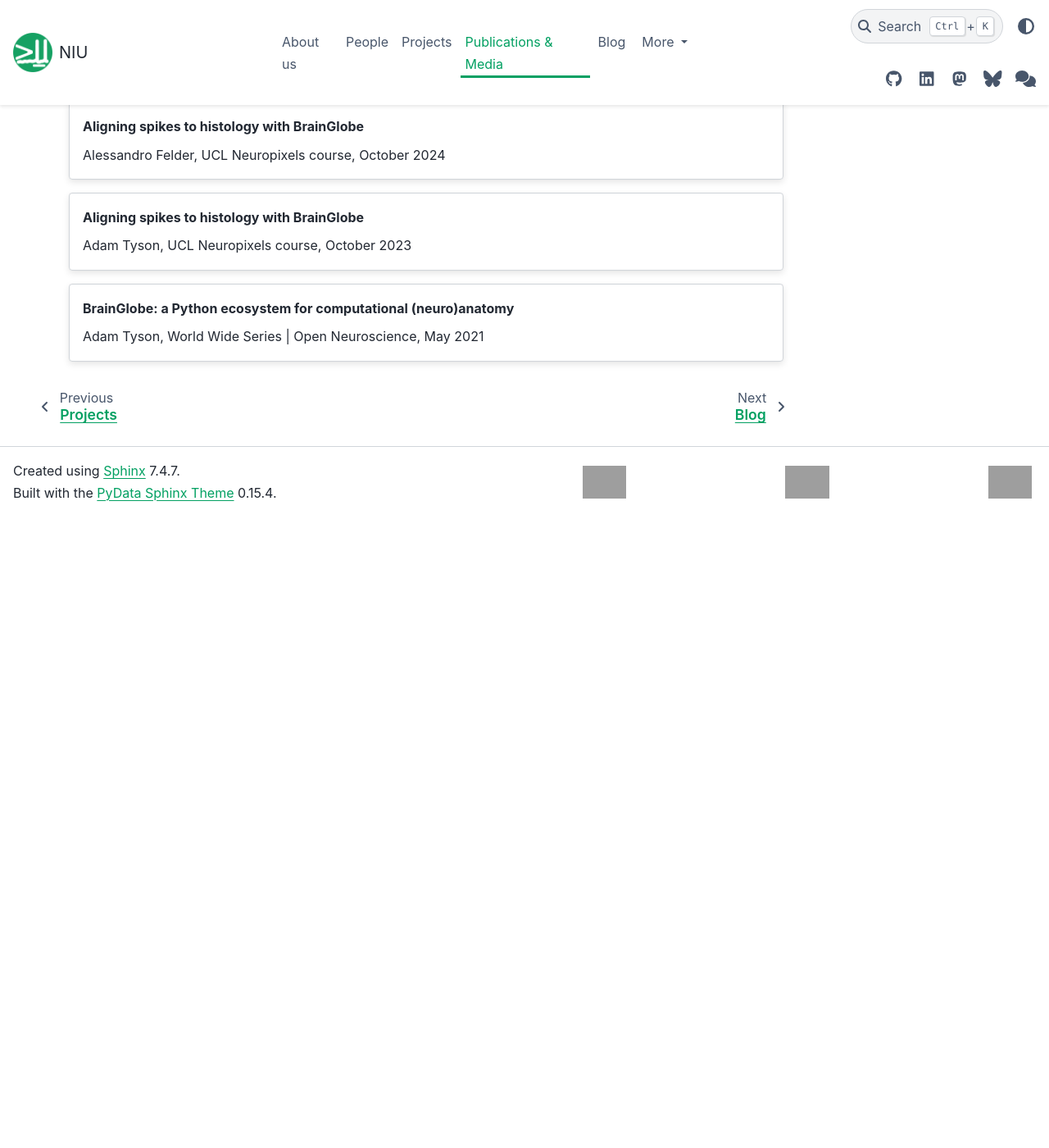
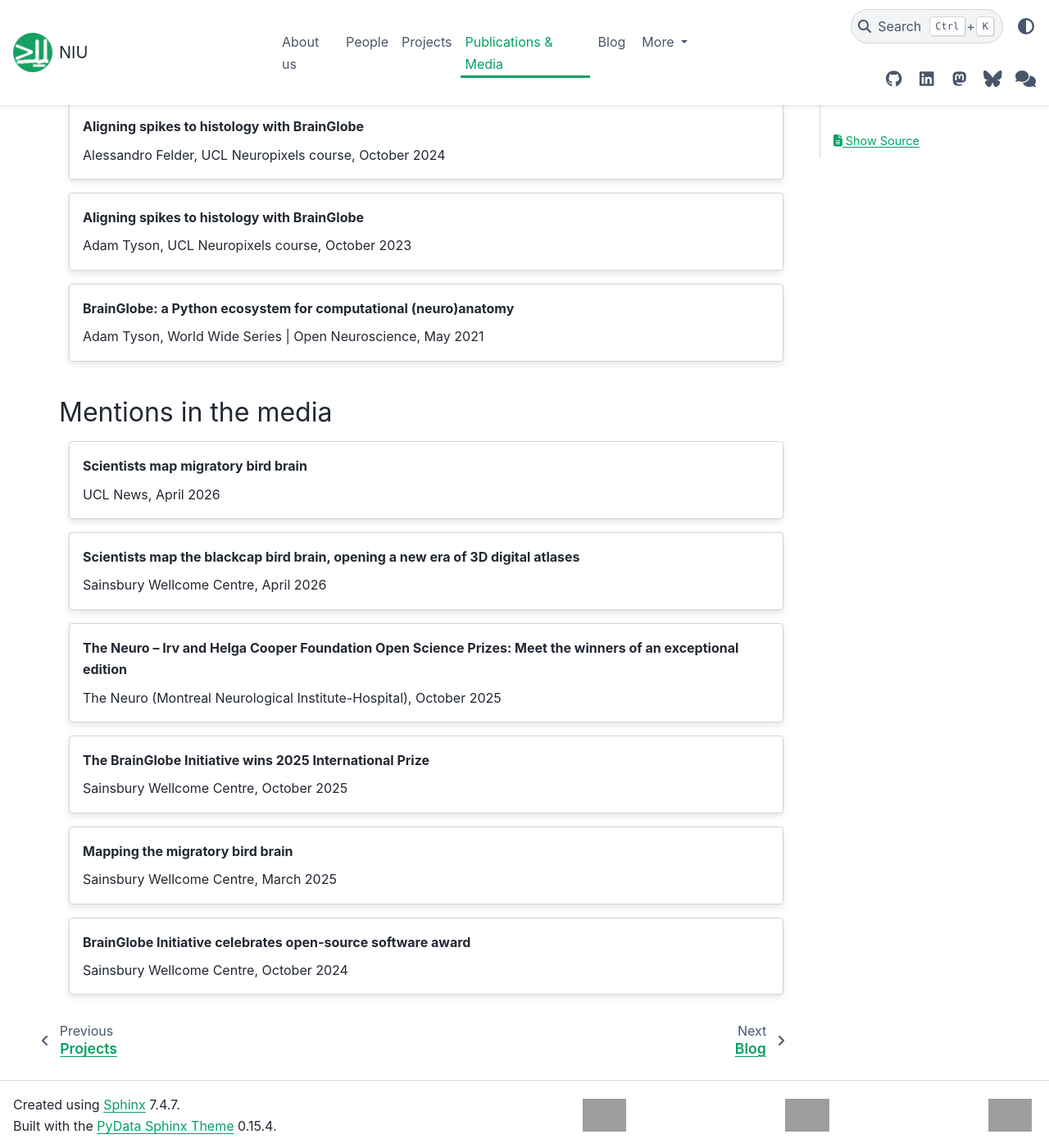
Before and after one commit to neuroinformatics-unit/neuroinformatics-unit.github.io, a Sphinx documentation site: the page built from docs/source/publications.md, in a window 1280 px wide and 1400 px high, scrolled down 2052 px. Shown: the whole window at 82% size. Built offline with Sphinx 7.4.7 and the PyData theme 0.15.4, drawn with Linux system fonts in a browser that asks for light colours; nearby versions of some CDN libraries; before the commit the page ends 2682 px from its top, so only the background shows below that; grey boxes are pictures that could not be loaded.

Commit message:
Add media

```diff
--- a/docs/source/publications.md
+++ b/docs/source/publications.md
@@ -100,3 +100,35 @@
 :::
 
 ::::
+
+## Mentions in the media
+
+::::{grid} 1 1 1 1
+:gutter: 3
+
+:::{grid-item-card} Scientists map migratory bird brain
+:link: https://ucl.ac.uk/news/2026/apr/scientists-map-migratory-bird-brain
+UCL News, April 2026
+:::
+:::{grid-item-card} Scientists map the blackcap bird brain, opening a new era of 3D digital atlases
+:link: https://www.sainsburywellcome.org/research-news/scientists-map-blackcap-bird-brain-opening-new-era-3d-digital-atlases
+Sainsbury Wellcome Centre, April 2026
+:::
+:::{grid-item-card} The Neuro – Irv and Helga Cooper Foundation Open Science Prizes: Meet the winners of an exceptional edition
+:link: https://www.mcgill.ca/neuro/article/neuro-irv-and-helga-cooper-foundation-open-science-prizes-meet-winners-exceptional-edition
+The Neuro (Montreal Neurological Institute-Hospital), October 2025
+:::
+:::{grid-item-card} The BrainGlobe Initiative wins 2025 International Prize
+:link: https://www.sainsburywellcome.org/web/research-news/brainglobe-initiative-wins-2025-international-prize
+Sainsbury Wellcome Centre, October 2025
+:::
+:::{grid-item-card} Mapping the migratory bird brain
+:link: https://www.sainsburywellcome.org/web/blog/mapping-migratory-bird-brain
+Sainsbury Wellcome Centre, March 2025
+:::
+:::{grid-item-card} BrainGlobe Initiative celebrates open-source software award
+:link: https://www.sainsburywellcome.org/web/blog/brainglobe-initiative-celebrates-open-source-software-award
+Sainsbury Wellcome Centre, October 2024
+:::
+
+::::
```
